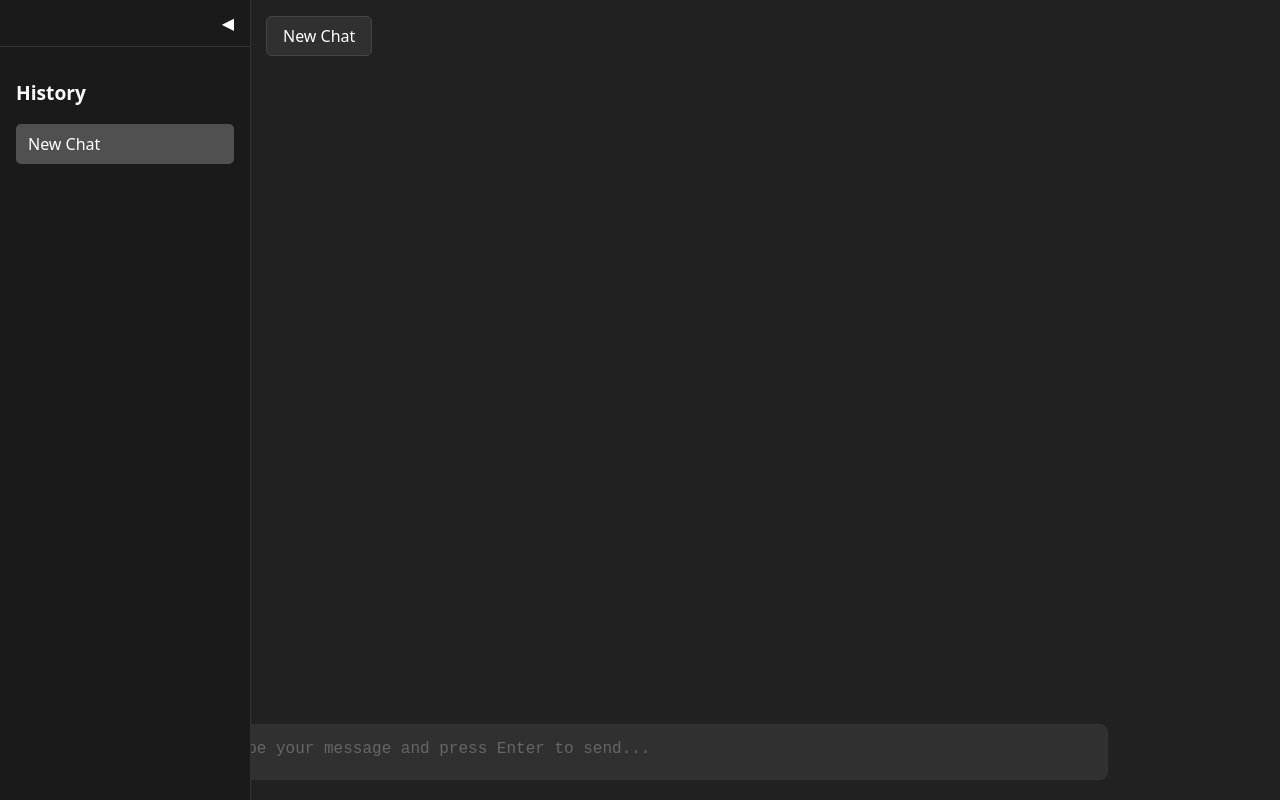
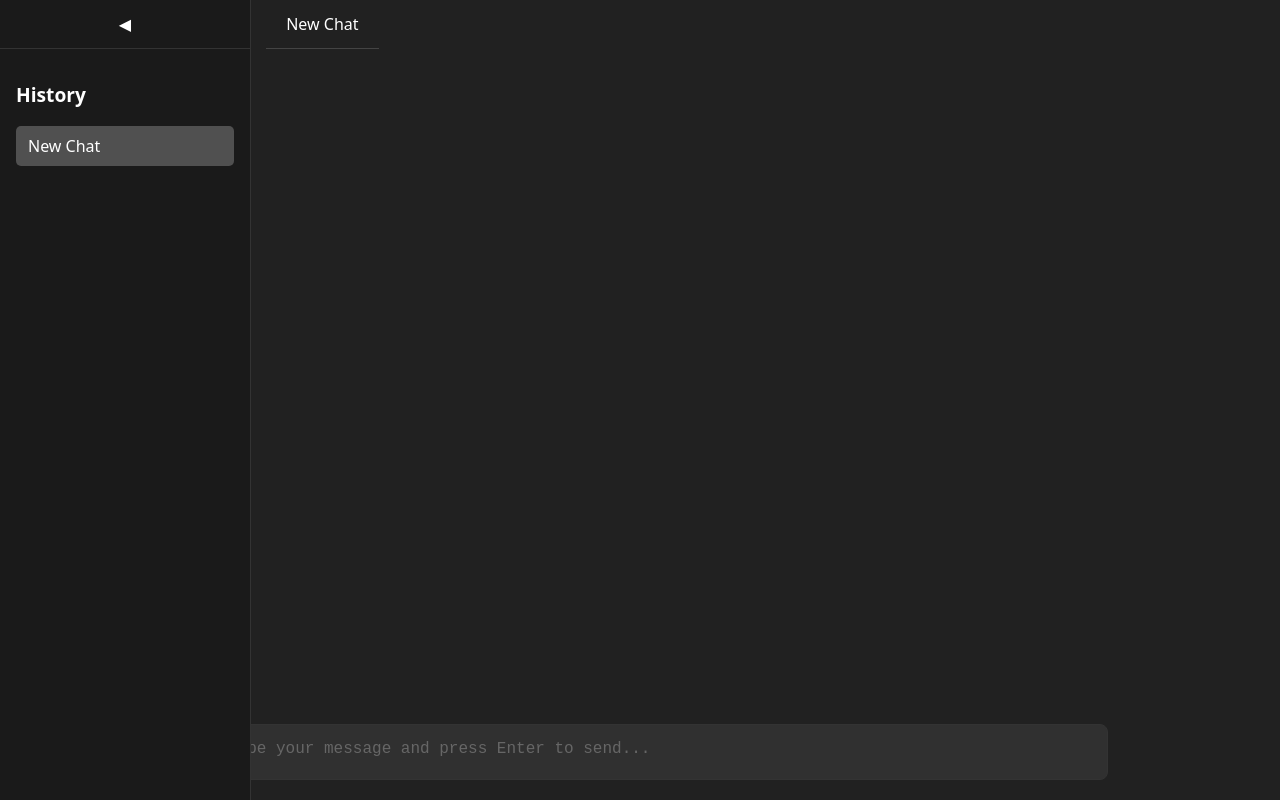
Before and after one commit to valaises/llm-chat, a React (Vite) app: page / in a window 1280 px wide. Built offline with nearby package versions, Linux system fonts and the light colour scheme.

Commit message:
adjust NewChat button, ToggleSidebar positions

```diff
--- a/src/components/ChatSidebar.css
+++ b/src/components/ChatSidebar.css
@@ -21,17 +21,20 @@
 }
 
 .toggle-button-container {
-  padding: 8px;
+  /*padding: 8px;*/
   display: flex;
   justify-content: flex-end;
   border-bottom: 1px solid #333;
+  height: 3rem;
 }
 
 .toggle-button {
   background: none;
   border: none;
   cursor: pointer;
-  padding: 4px 8px;
+  padding: 0.5rem 0.5rem;
+  width: 100%;
+  height: 100%;
   color: #fff;
 }
 
--- a/src/components/NewChatButton.css
+++ b/src/components/NewChatButton.css
@@ -1,20 +1,25 @@
-.new-chat-button {
+.new-chat-button-container {
   position: fixed;
-  padding: 8px 16px;
-  background-color: #303030;
-  border: 1px solid #444;
-  color: white;
-  border-radius: 5px;
-  cursor: pointer;
   transition: left 0.3s ease;
-  top: 16px;
+  top: 0;
   z-index: 99;
   white-space: nowrap;
   left: 266px; /* sidebar width (250px) + gap (16px) */
+  border-bottom: 1px solid #444;
+  height: 3rem;
 }
 
-.new-chat-button.sidebar-closed {
+.new-chat-button-container.sidebar-closed {
   left: 66px; /* collapsed sidebar width (50px) + gap (16px) */
+}
+
+.new-chat-button {
+  /*padding: 0.5rem 8px;*/
+  background-color: #212121;
+  color: white;
+  border-radius: 0;
+  cursor: pointer;
+  height: 100%;
 }
 
 .new-chat-button:hover {
--- a/src/components/NewChatButton.tsx
+++ b/src/components/NewChatButton.tsx
@@ -8,12 +8,14 @@ interface NewChatButtonProps {
 
 export const NewChatButton: React.FC<NewChatButtonProps> = ({ onClick, sidebarOpen }) => {
   return (
+    <div className={`new-chat-button-container ${sidebarOpen ? 'sidebar-open' : 'sidebar-closed'}`}>
       <button
-      className={`new-chat-button ${sidebarOpen ? 'sidebar-open' : 'sidebar-closed'}`}
+        className="new-chat-button"
         onClick={onClick}
         type="button"
       >
         New Chat
       </button>
+    </div>
   );
 };
```
Lines whose indentation alone changed are shown as unchanged.
